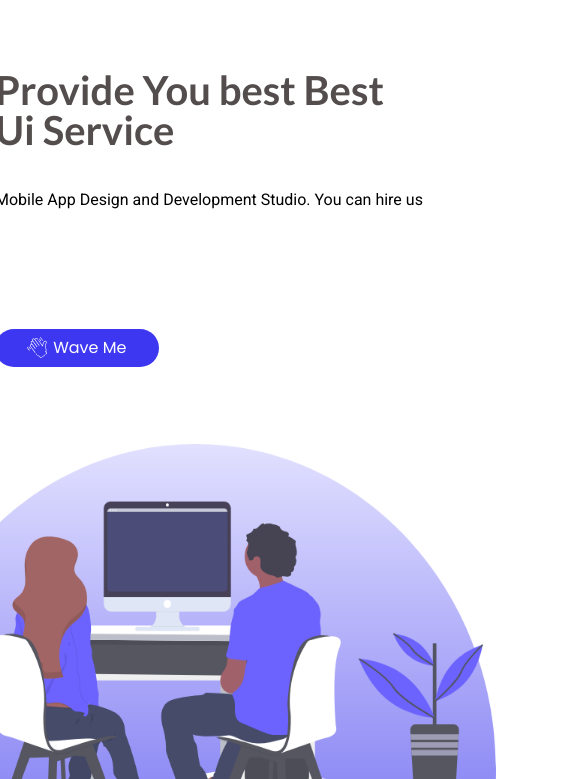
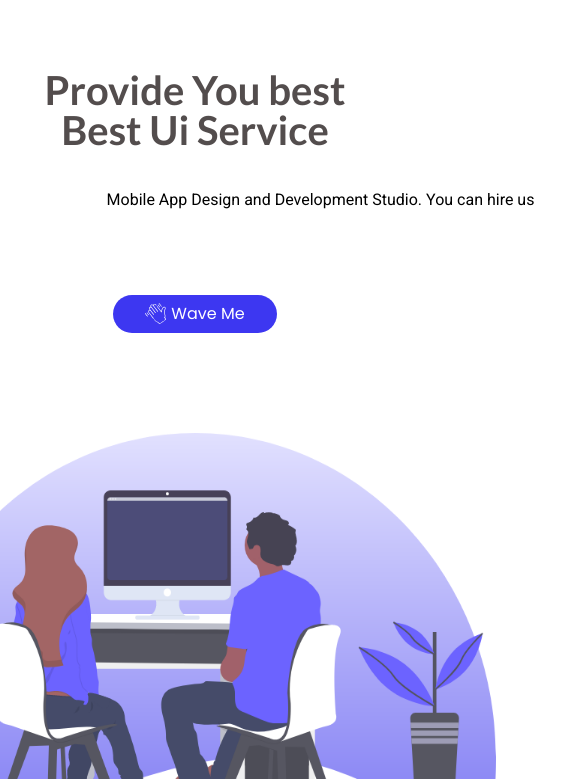
Before and after one commit to giorgik94/lesson9, a plain HTML site: page index.html in a window 390 px wide. Shown: the part 65-844 px from the top of the page, 585 px wide, since content can reach past the window. Drawn offline with Linux system fonts and the light colour scheme.

Commit message:
correction5

```diff
--- a/css/responsive.css
+++ b/css/responsive.css
@@ -39,10 +39,6 @@
             -ms-flex-pack: justify;
                 justify-content: space-between;
         margin-bottom: 60px;
-    }
-    .introleft {
-        width: 400px;
-        height: 309px;
     }
     .introheading {
     font-size: 40px;
@@ -162,15 +158,10 @@
     }
     .intro-wrapper {
         max-width:1708px;
-        width: 90%;
-        display: -webkit-box;
-        display: -ms-flexbox;
+        width: 100%;
         display: flex;
-        -ms-flex-wrap: wrap;
-            flex-wrap: wrap;
-        -webkit-box-pack: center;
-            -ms-flex-pack: center;
-                justify-content: center;
+        flex-direction: column;
+        align-content: center;
         margin-bottom: 287.4px;
     }
     .introright {
@@ -179,11 +170,11 @@
     .service-wrapper1 {
         max-width: 1169px;
         width:95%;
+        display: flex;
         -ms-flex-wrap: wrap;
             flex-wrap: wrap;
         display: -webkit-box;
         display: -ms-flexbox;
-        display: flex;
         -webkit-box-pack: justify;
             -ms-flex-pack: justify;
                 justify-content: space-between
@@ -236,6 +227,14 @@
         color:#747474;
         margin:0 auto;
         margin-top: 21px;
+    }
+    .introleft {
+        width: 1708px;
+        width:90%;
+        height: 309px;
         text-align: center;
     }
+    .introwaveme {
+        margin:0 auto;
+    }
 }
```
